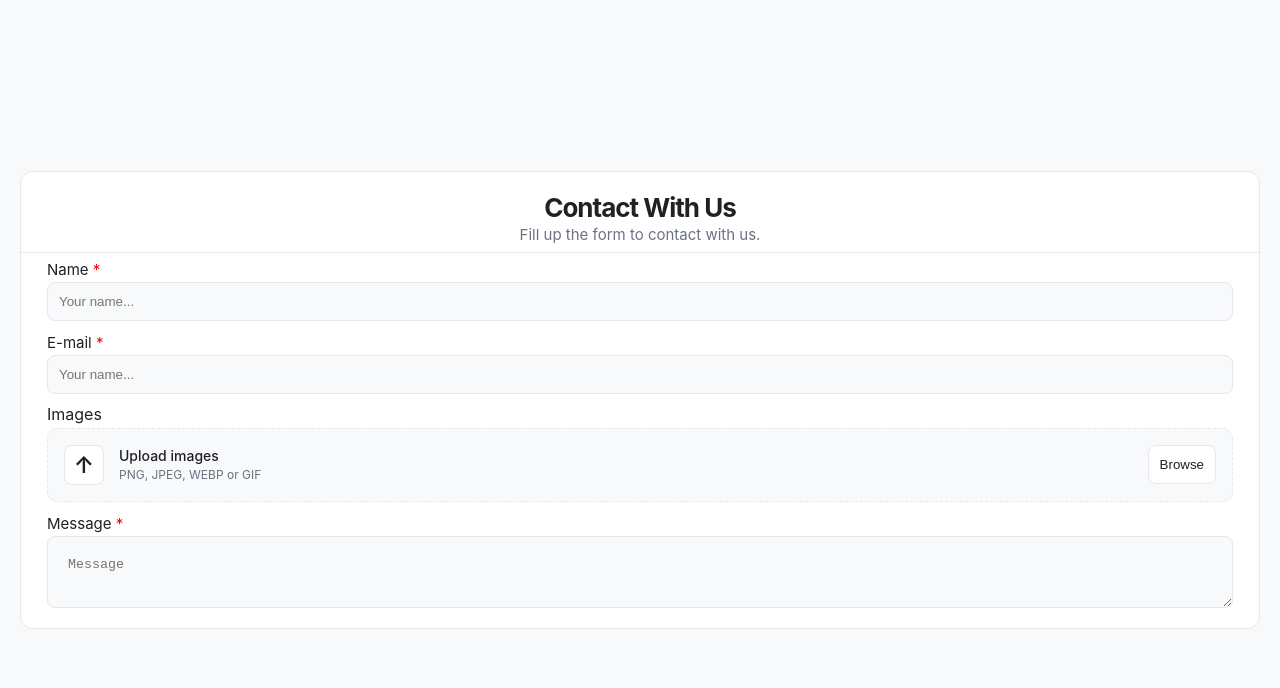
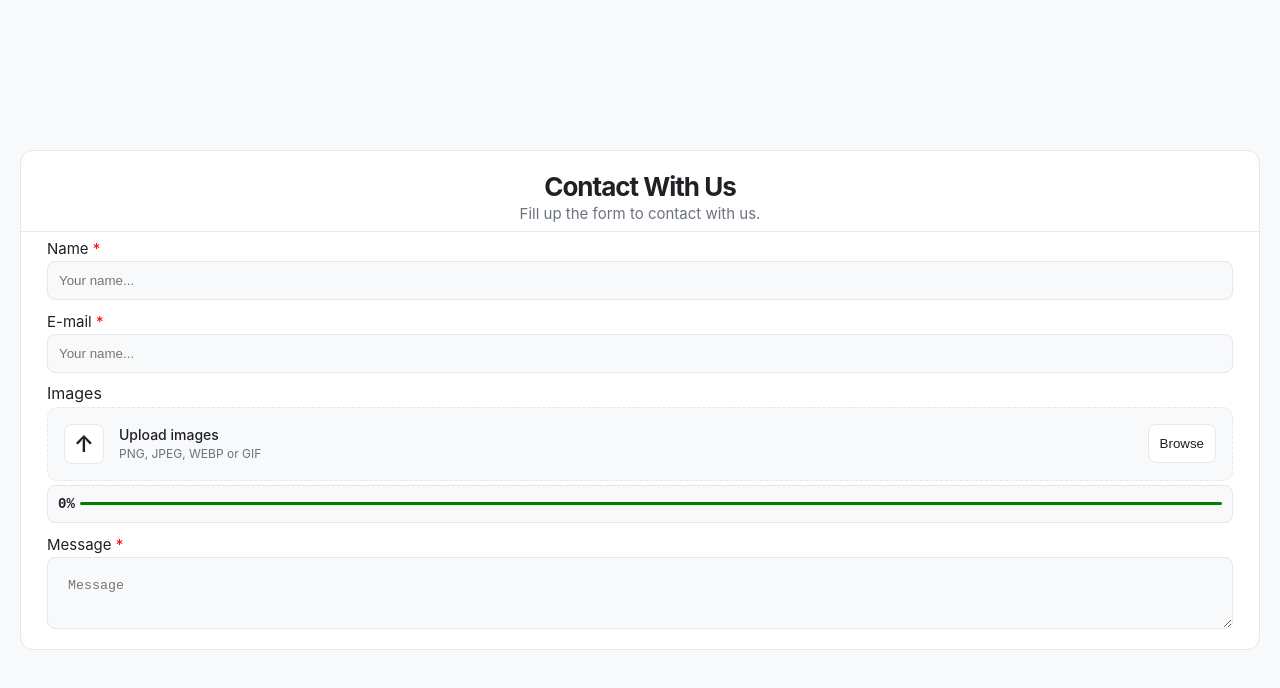
Before and after one commit to xuanvex/xuanvex.github.io, a plain HTML site: page mini-canva/index.html in a window 1280 px wide. Drawn offline with Linux system fonts and the light colour scheme.

Commit message:
Adding some new features

```diff
--- a/mini-canva/index.html
+++ b/mini-canva/index.html
@@ -187,7 +187,35 @@
                 color: var(--main-text-color);
             }
         }
-
+        .progress {
+            width: 100%;
+            display: flex;
+            flex-direction: column;
+            gap: 4px;
+        }
+        .p-bar {
+            width: 100%;
+            display: flex;
+            border: 1px solid var(--border);
+            background-color: var(--body);
+            padding: 10px;
+            border-radius: 8px;
+            align-items: center;
+            justify-content: space-between;
+            gap: 5px;
+        }
+        .p-bar span {
+            font-weight: 600;
+            color: var(--main-text-color);
+            font-size: 14px;
+            font-family: monospace;
+        }
+        .p-bar .percentage {
+            width: 100%;
+            height: 3px;
+            background-color: green;
+            border-radius: 8px;
+        }
 
     </style>
 </head>
@@ -227,6 +255,12 @@
                             </div>
                         </div>
                     </div>
+                    <div class="progress">
+                        <div class="p-bar">
+                            <span>0%</span>
+                            <div class="percentage"></div>
+                        </div>
+                    </div>
                 </div>
                     <div class="input">
                     <label>Message <span style="color: red;">*</span></label>
```
